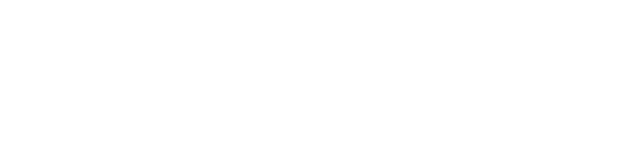
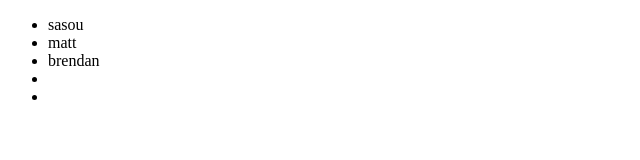
Before and after one commit to mrfresh26/test, a plain HTML site: page index.html in a window 1280 px wide. Shown: the whole page, without its empty margins (0-640 px from the left). Drawn offline with Linux system fonts and the light colour scheme.

Commit message:
jhfh gfhfg ghfh

```diff
--- a/index.html
+++ b/index.html
@@ -4,6 +4,14 @@
 	<title></title>
 </head>
 <body>
-
+<div>
+	<ul>
+		<li>sasou</li>
+		<li>matt</li>
+		<li>brendan</li>
+		<li></li>
+		<li></li>
+	</ul>
+</div>
 </body>
 </html>
```
